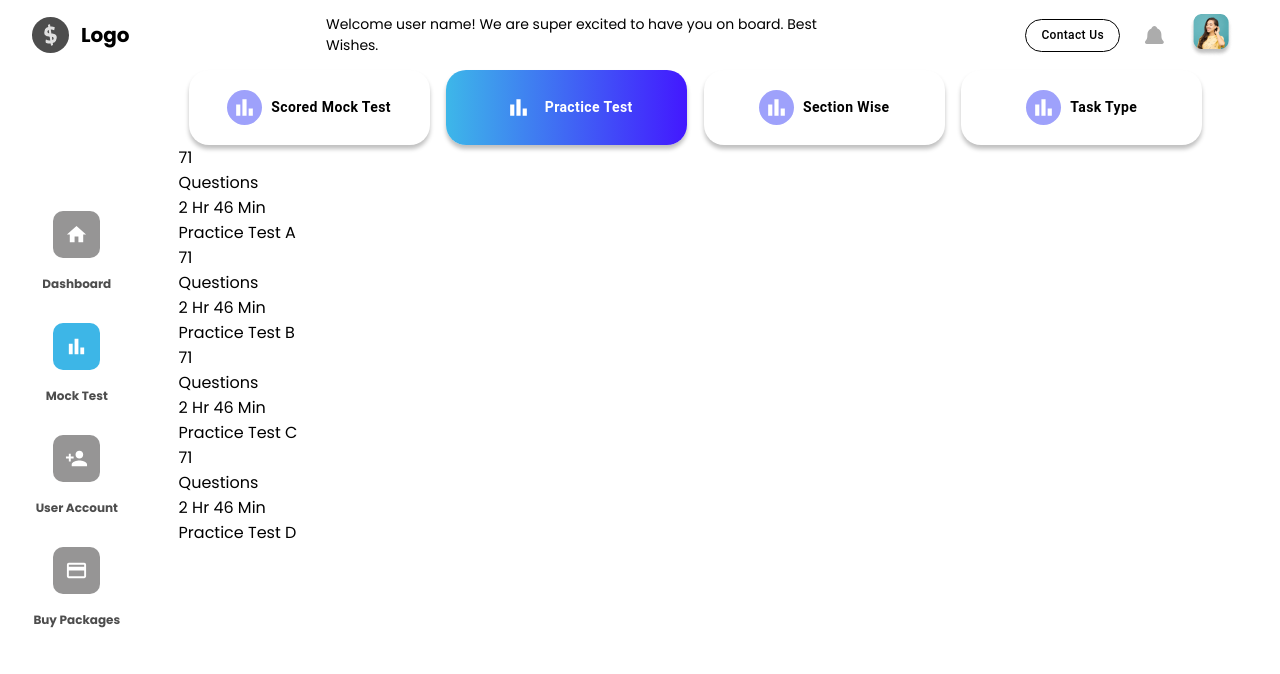
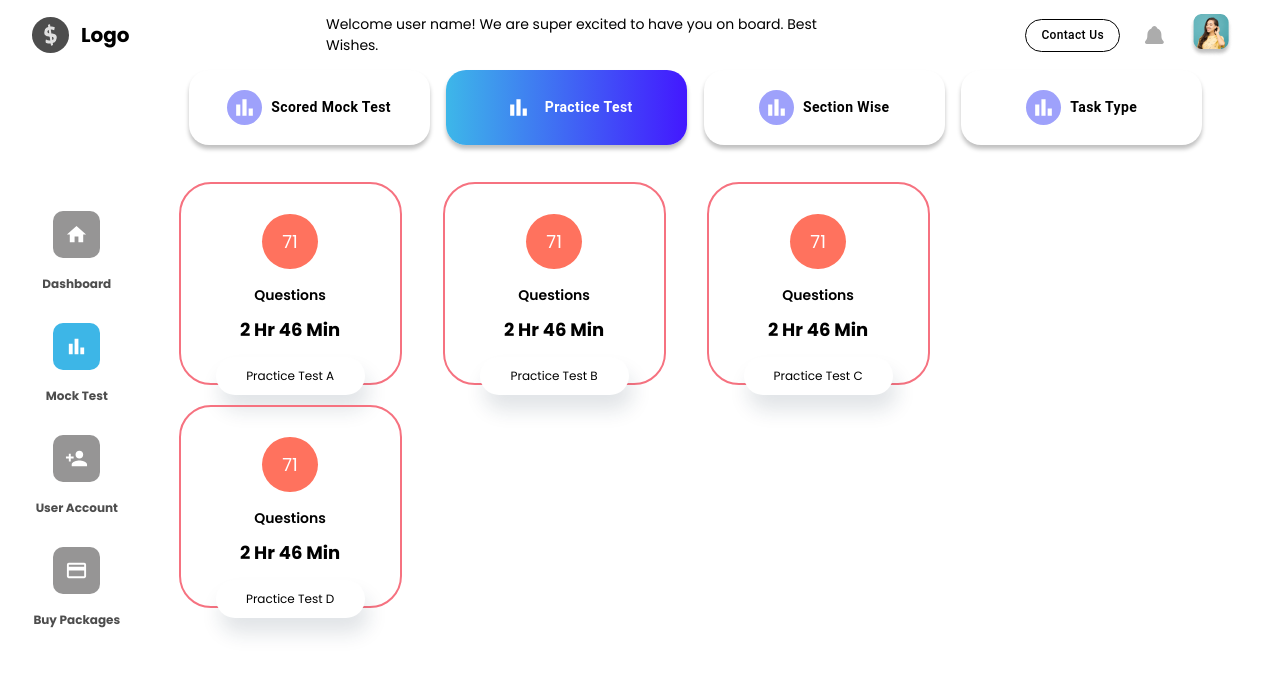
Before and after one commit to cstechs/parter_module, a React (Create React App) app: page /mock-test in a window 1280 px wide. Both pictures are taken after a click on the button "Practice Test". Shown: the top 674 px of the page. Built offline with nearby package versions, Linux system fonts and the light colour scheme.

Commit message:
Fixed naming error in practice styles

```diff
--- a/src/components/Dashboard/MockTest/PracticeView/PracticeView.jsx
+++ b/src/components/Dashboard/MockTest/PracticeView/PracticeView.jsx
@@ -3,7 +3,7 @@ import './styles.scss'
 
 const PracticeView = () => {
     return (
-      <div className="pratice-container">
+      <div className="practice-container">
         <div className="practice-div">
           <div className="ques-no">71</div>
           <div className="ques-heading">Questions</div>
--- a/src/components/Dashboard/MockTest/PracticeView/styles.scss
+++ b/src/components/Dashboard/MockTest/PracticeView/styles.scss
@@ -50,7 +50,6 @@
                 font-size: 12px;
                 left: 16%;
                 right: 16%;
-                width: fit-content;
         }
 
     }
--- a/src/components/Dashboard/MockTest/ScoredView/styles.scss
+++ b/src/components/Dashboard/MockTest/ScoredView/styles.scss
@@ -50,7 +50,6 @@
                 font-size: 12px;
                 left: 16%;
                 right: 16%;
-                width: fit-content;
         }
 
     }
```
